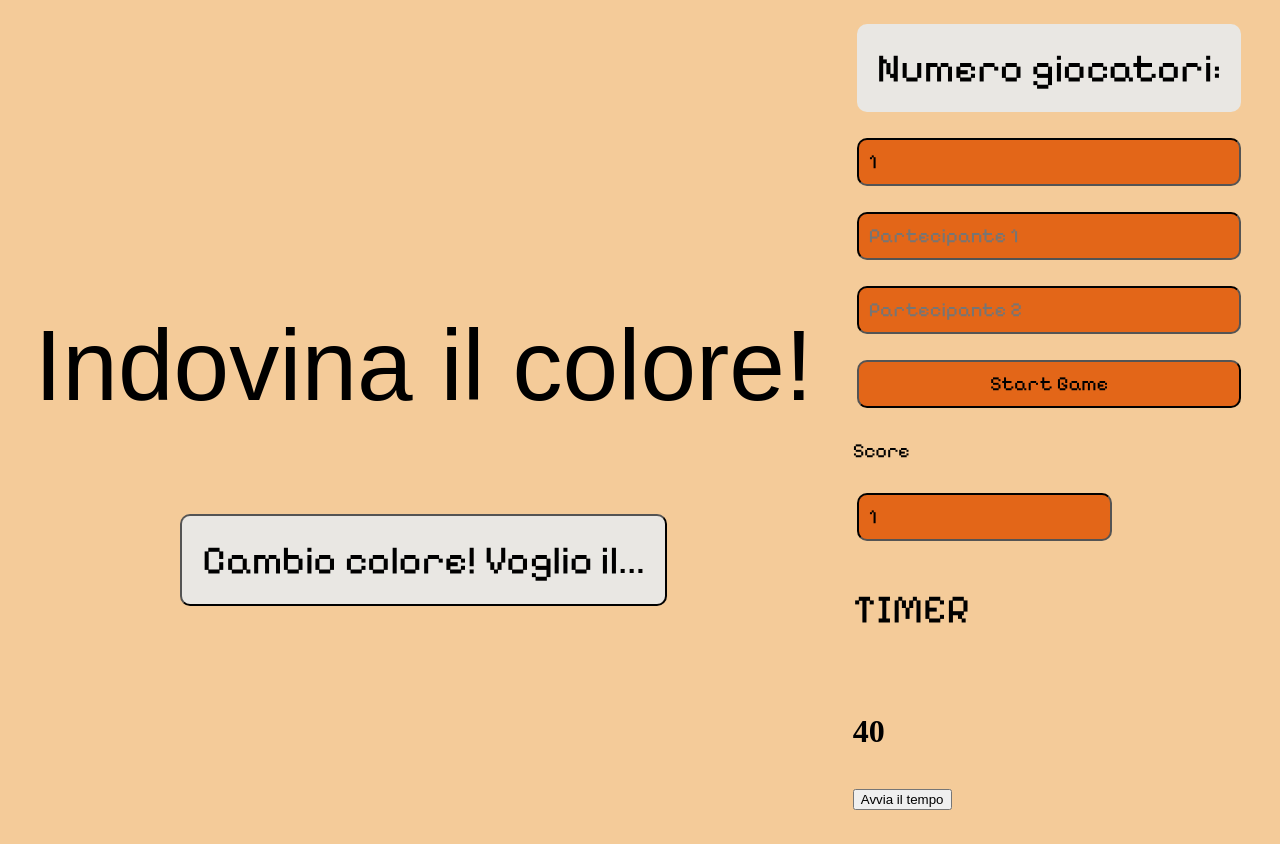
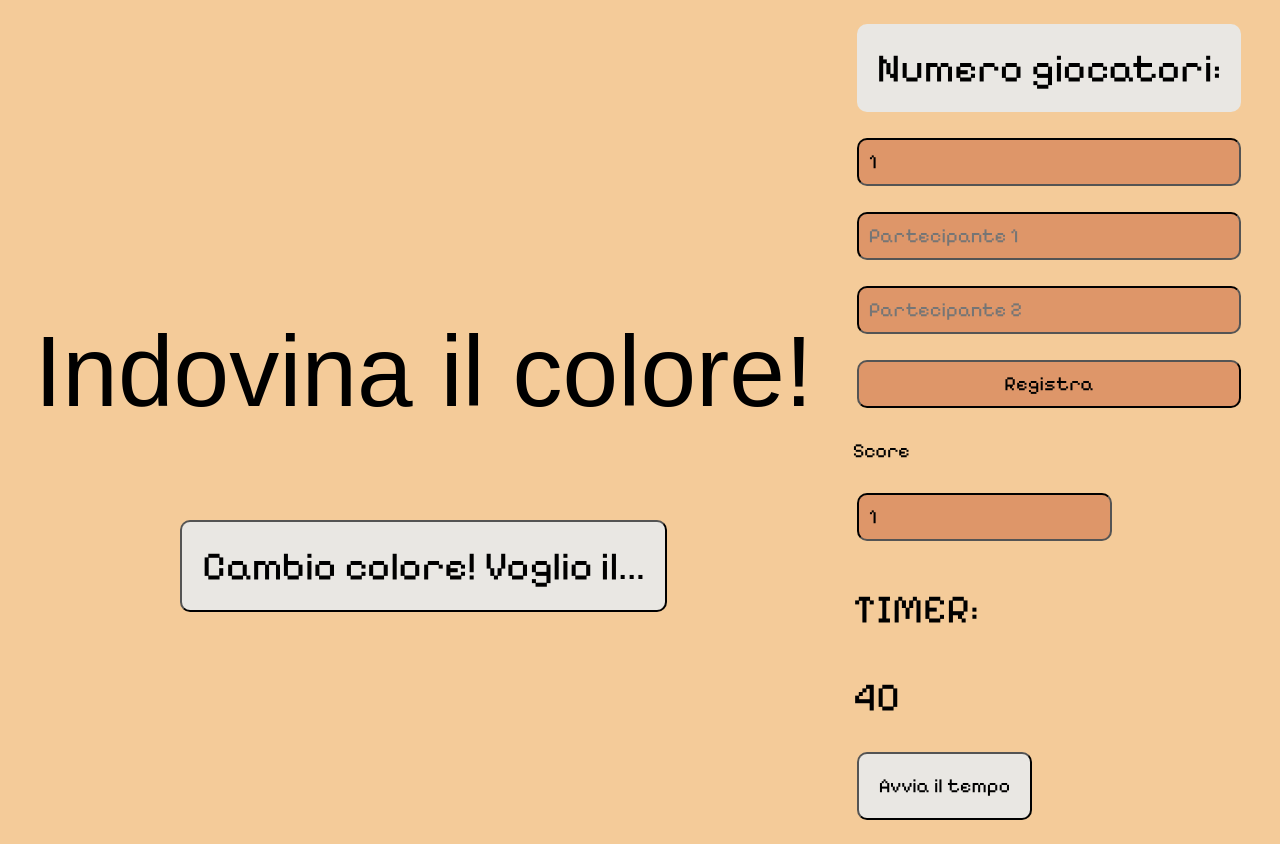
Before and after one commit to challenge-network-18-mar-24/games, a plain HTML site: page IndovinaColore/index.html in a window 1280 px wide. Drawn offline with Linux system fonts and the light colour scheme; a web font is replaced by a local one.

Commit message:
format buttons

```diff
--- a/IndovinaColore/css/style.css
+++ b/IndovinaColore/css/style.css
@@ -56,7 +56,7 @@ body {
     padding: 10px;
     margin: 4px;
     border-radius: 10px;
-    background-color: rgb(227, 102, 24);
+    background-color: rgb(222, 150, 105);
     border-color: black;
 }
 
--- a/IndovinaColore/index.html
+++ b/IndovinaColore/index.html
@@ -32,7 +32,7 @@
         <input class="button-part-dim pixelify-sans-button-xs button-dim" type="number" id="participants" min="1" value="1"><br>
         <input class="button-part-dim pixelify-sans-button-xs button-dim" type="text" id="titleInput" placeholder="Partecipante 1"><br>
         <input class="button-part-dim pixelify-sans-button-xs button-dim" type="text" id="titleInput" placeholder="Partecipante 2"><br>
-        <button class="button-part-dim pixelify-sans-button-xs button-dim" id="startGameBtn">Start Game</button>
+        <button class="button-part-dim pixelify-sans-button-xs button-dim" id="startGameBtn">Registra</button>
         </div>
 
         <div>
@@ -41,9 +41,9 @@
         </div>
 
         <div>
-            <h3 class="pixelify-sans-button">TIMER</h3><br>
-            <h1 id="numero">40</h1><br>
-            <button onclick="riduciNumero()">Avvia il tempo</button>
+            <h3 class="pixelify-sans-button">TIMER:</h3>
+            <h1 class="pixelify-sans-button">40</h1>
+            <button class="pixelify-sans-button-xs button-dim">Avvia il tempo</button>
 
         </div>
 
```
